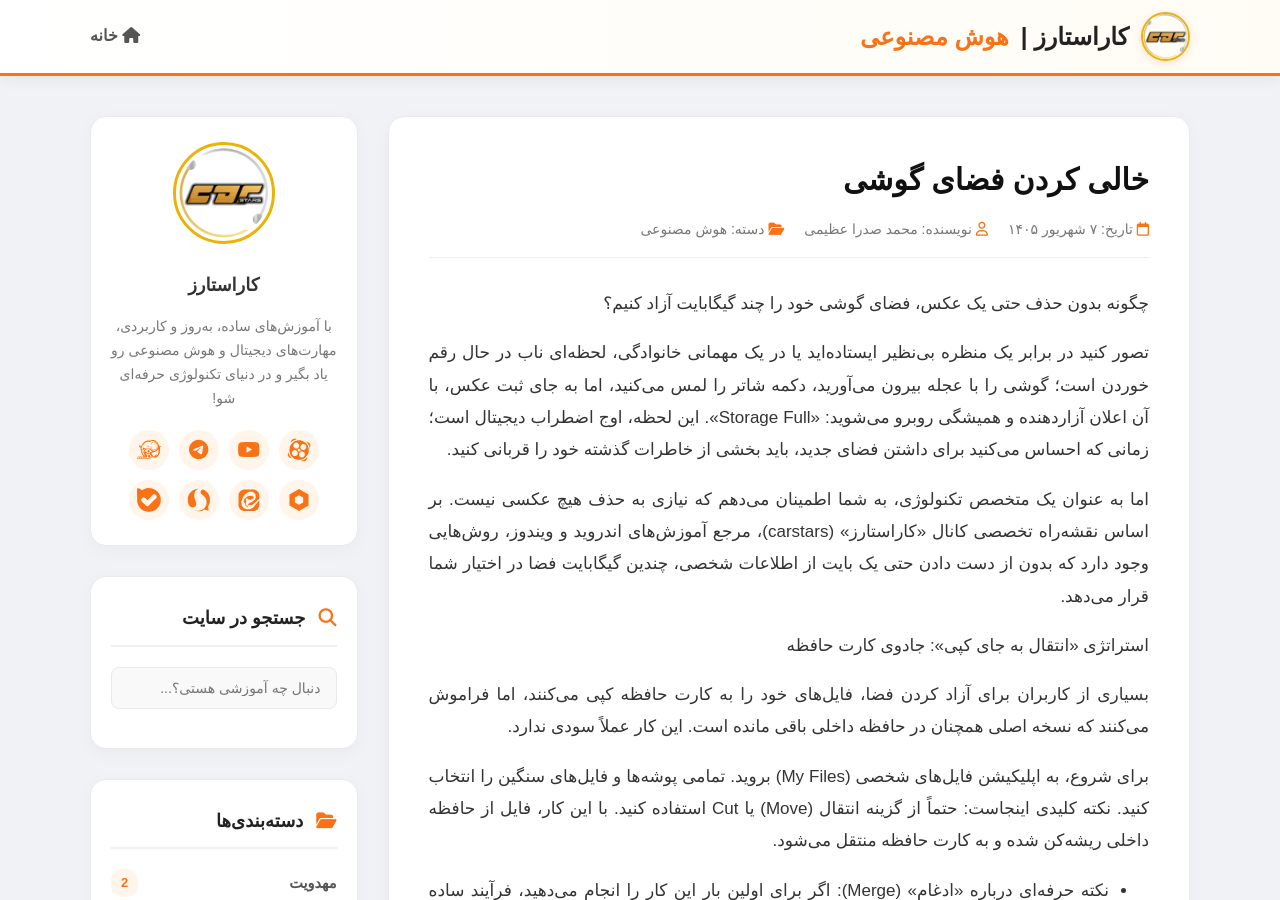
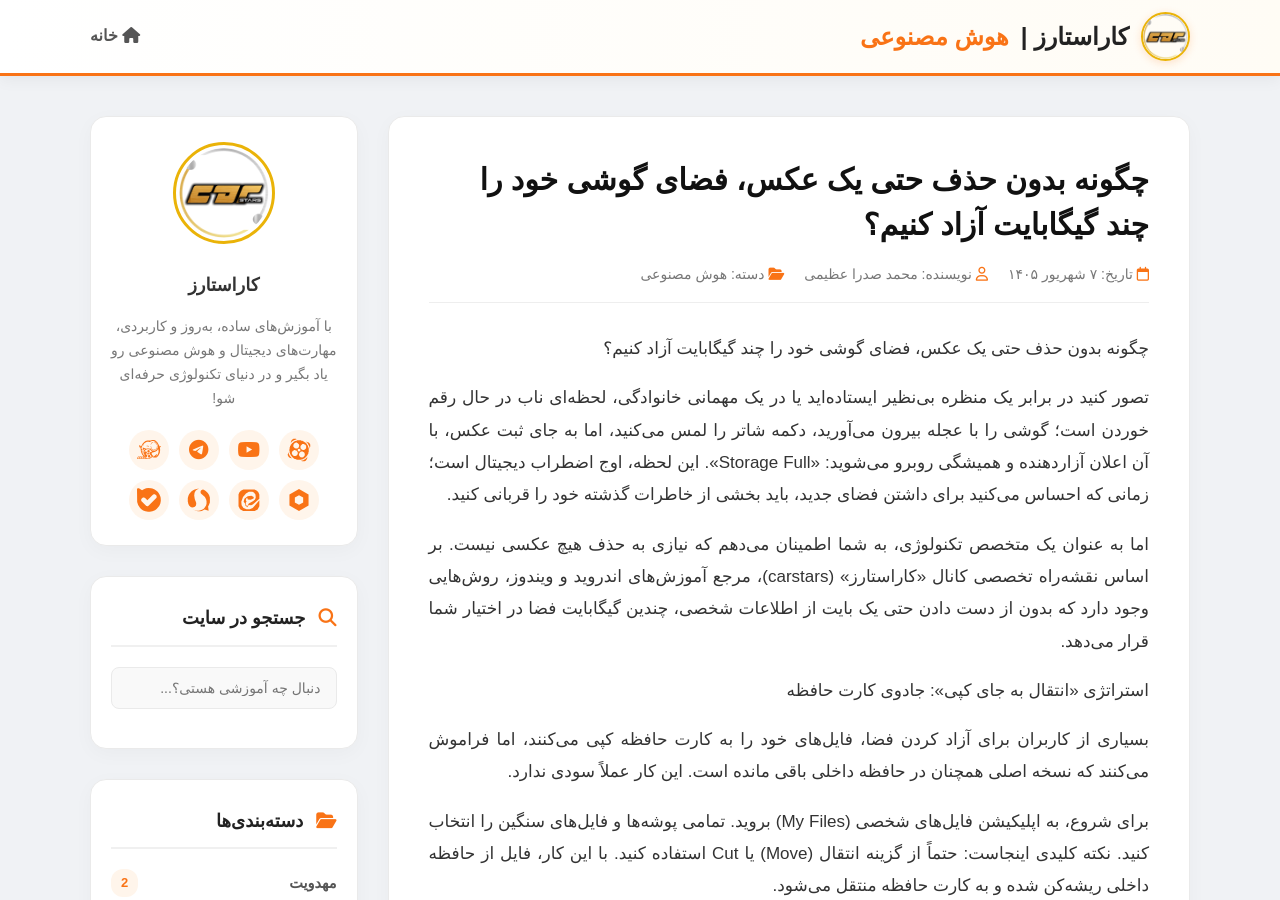
Before and after one commit to carstars7/carstars7.github.io, a Jekyll site: the page built from _posts/2026-08-29-خالی-کردن-فضا-گوشی.md, in a window 1280 px wide and 900 px high. Built offline with Jekyll 4.4.1, drawn with Linux system fonts in a browser that asks for light colours; comment, search, counter and statistics services are not loaded; a style sheet for code colours, icons or effects is not loaded.

Commit message:
Update 2026-08-29-خالی-کردن-فضا-گوشی.md

```diff
--- a/_posts/2026-08-29-خالی-کردن-فضا-گوشی.md
+++ b/_posts/2026-08-29-خالی-کردن-فضا-گوشی.md
@@ -1,6 +1,6 @@
 ---
 layout: post
-title: "خالی کردن فضای گوشی"
+title: "چگونه بدون حذف حتی یک عکس، فضای گوشی خود را چند گیگابایت آزاد کنیم؟"
 author: "محمد صدرا عظیمی"
 category: "هوش مصنوعی"
 ---
```
